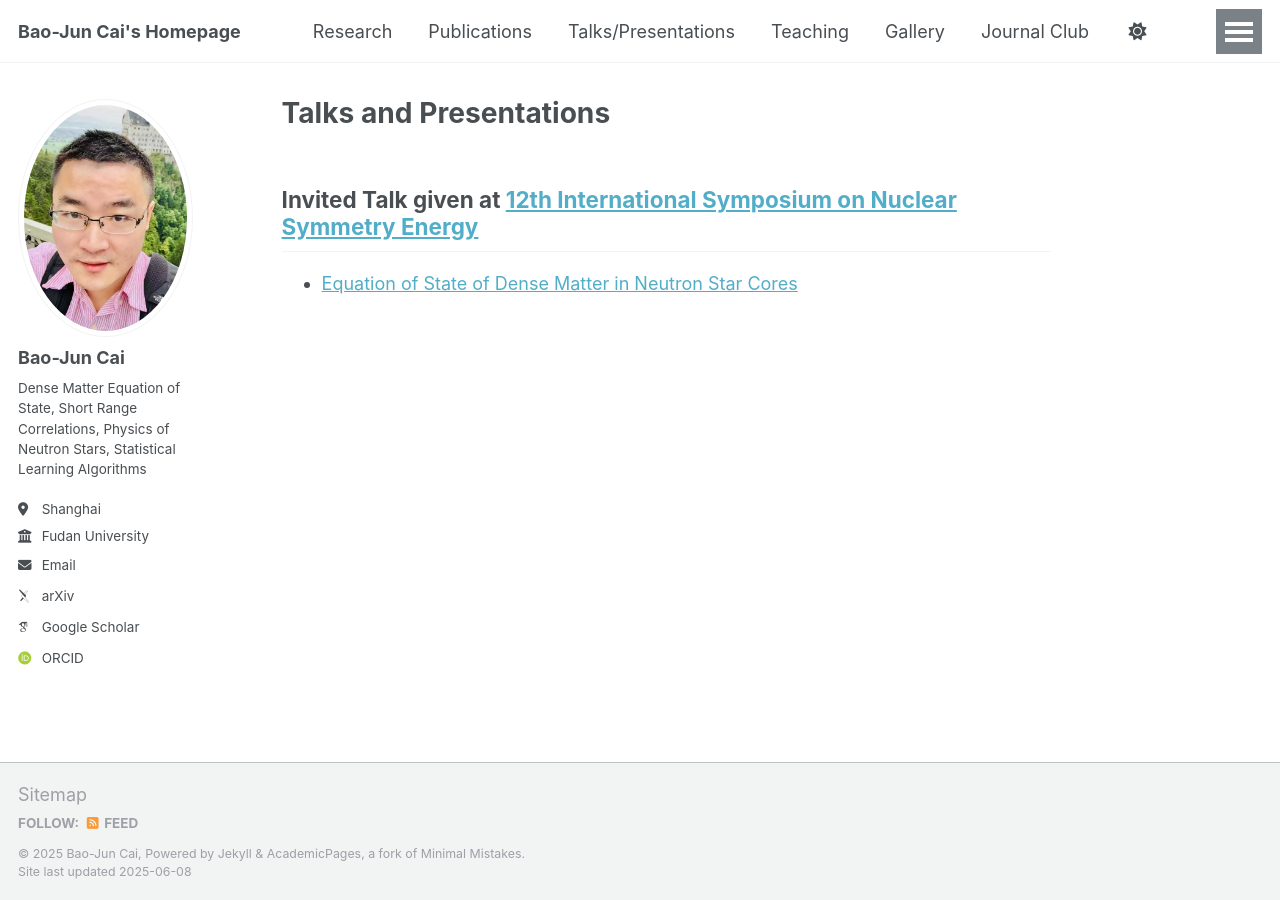
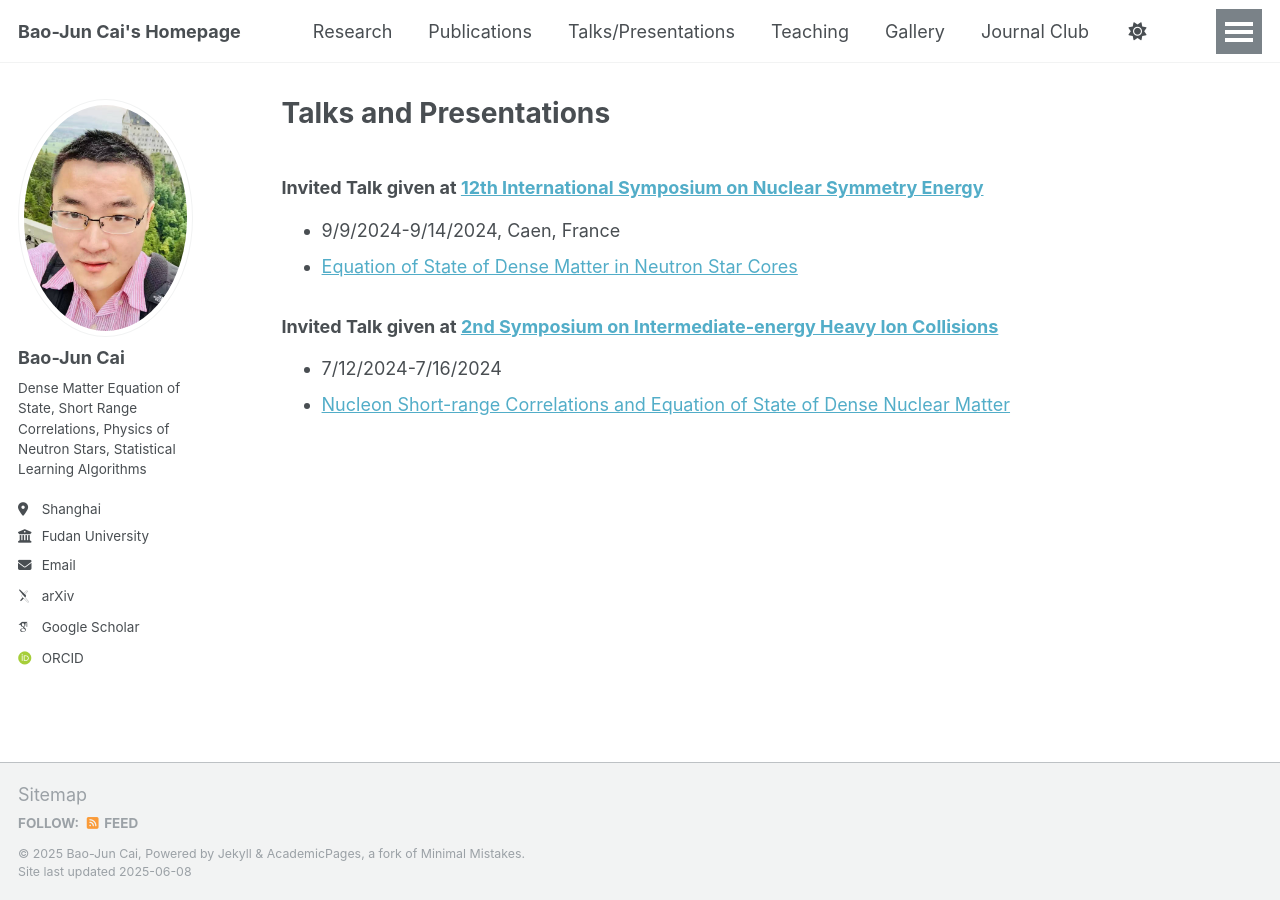
Before and after one commit to bjcai-phys/bjcai-phys.github.io, a Jekyll site: the page built from _pages/tps.md, in a window 1280 px wide. Built offline with Jekyll 4.4.1, drawn with Linux system fonts in a browser that asks for light colours; some web fonts are replaced.

Commit message:
Update tps.md

```diff
--- a/_pages/tps.md
+++ b/_pages/tps.md
@@ -5,5 +5,10 @@ permalink: /tps/
 author_profile: true
 ---
 
-## Invited Talk given at [12th International Symposium on Nuclear Symmetry Energy](https://indico.in2p3.fr/event/31700/overview)
+### Invited Talk given at [12th International Symposium on Nuclear Symmetry Energy](https://indico.in2p3.fr/event/31700/overview)
+* 9/9/2024-9/14/2024, Caen, France
 * [Equation of State of Dense Matter in Neutron Star Cores](https://indico.in2p3.fr/event/31700/contributions/142308/)
+
+### Invited Talk given at [2nd Symposium on Intermediate-energy Heavy Ion Collisions](https://indico.ihep.ac.cn/event/21317/)
+* 7/12/2024-7/16/2024
+* [Nucleon Short-range Correlations and Equation of State of Dense Nuclear Matter](https://indico.ihep.ac.cn/event/21317/)
```
